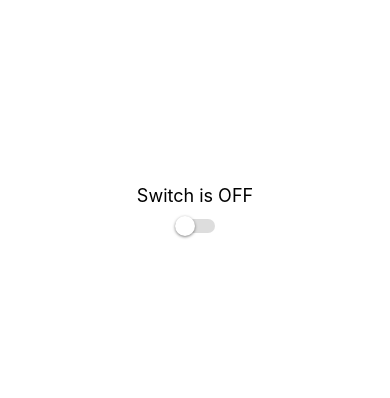
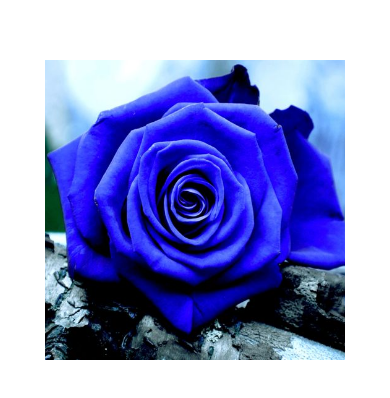
Before and after one commit to aijazbinqasim/hello-expo-ts, a React Native app: screen / in a window 390 px wide. Shown: the part 212-610 px from the top of the page. Built offline with nearby package versions, Linux system fonts and the light colour scheme.

Commit message:
Add ImageDemo component and update entry point to use it

```diff
--- /dev/null
+++ b/ImageDemo.tsx
@@ -0,0 +1,27 @@
+import { StyleSheet, Image, SafeAreaView } from "react-native";
+
+export default function ImageDemo(): React.JSX.Element {
+  return (
+    <SafeAreaView style={styles.container}>
+     <Image source={require('./assets/flower.jpg')} style={styles.image}/>
+
+
+      {/* <Image
+        source={{ uri: "https://reactnative.dev/img/tiny_logo.png" }}
+        style={styles.image}
+      /> */}
+    </SafeAreaView>
+  );
+}
+
+const styles = StyleSheet.create({
+  container: {
+    flex: 1,
+    alignItems: "center",
+    justifyContent: "center",
+  },
+  image: {
+    width: 300,
+    height: 300,
+  },
+});
--- a/index.ts
+++ b/index.ts
@@ -5,8 +5,9 @@ import TextBox from "./TextBox";
 import KeybAvoidView from "./KeybAvoidView";
 import PressAble from "./PressAble";
 import SwitchDemo from "./SwitchDemo";
+import ImageDemo from "./ImageDemo";
 
 // registerRootComponent calls AppRegistry.registerComponent('main', () => App);
 // It also ensures that whether you load the app in Expo Go or in a native build,
 // the environment is set up appropriately
-registerRootComponent(SwitchDemo);
+registerRootComponent(ImageDemo);
```
Also changed, not shown: assets/flower.jpg (added).
